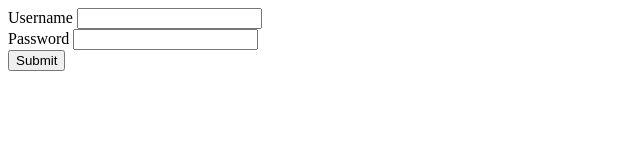
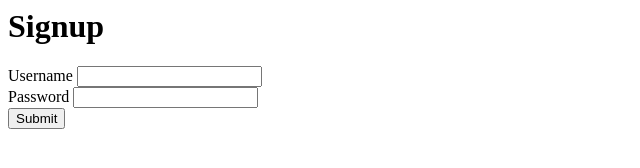
Before and after one commit to tmrdr/8-bit-chat, a website: page public/app/containers/signup/signup.html in a window 1280 px wide. Shown: the whole page, without its empty margins (0-640 px from the left). Drawn offline with Linux system fonts and the light colour scheme.

Commit message:
signup and signin

```diff
--- a/public/app/containers/signup/signup.html
+++ b/public/app/containers/signup/signup.html
@@ -5,6 +5,7 @@
 
 
 <form action="/auth/signup" method="POST">
+  <h1>Signup</h1>
     <div class="form-group">
         <label for="authEmail">Username</label>
         <input id="authEmail" class="form-control" type="text" name="text">
```
Also changed, not shown: public/app/containers/login/login.html (+1 -1 lines).
